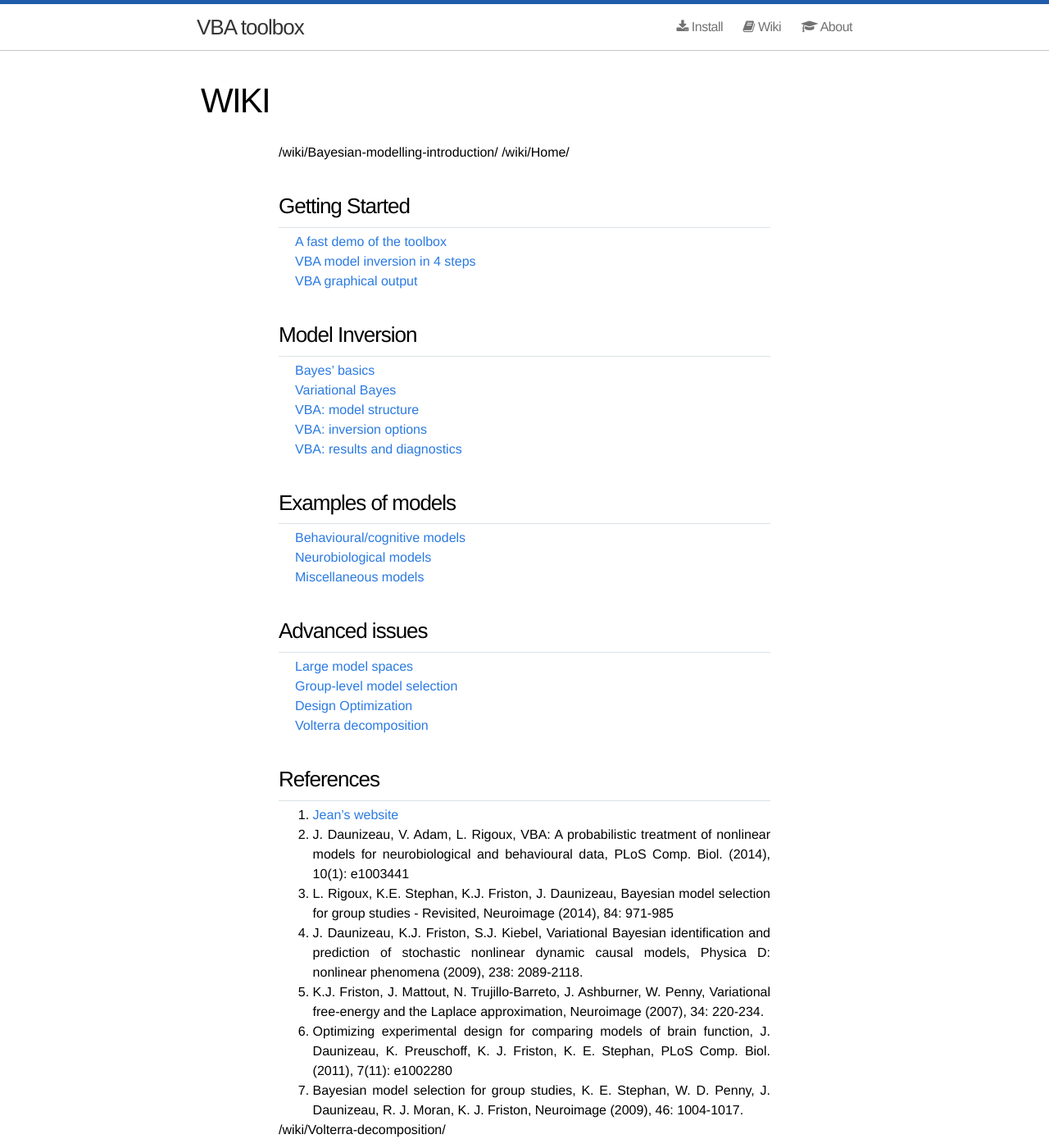
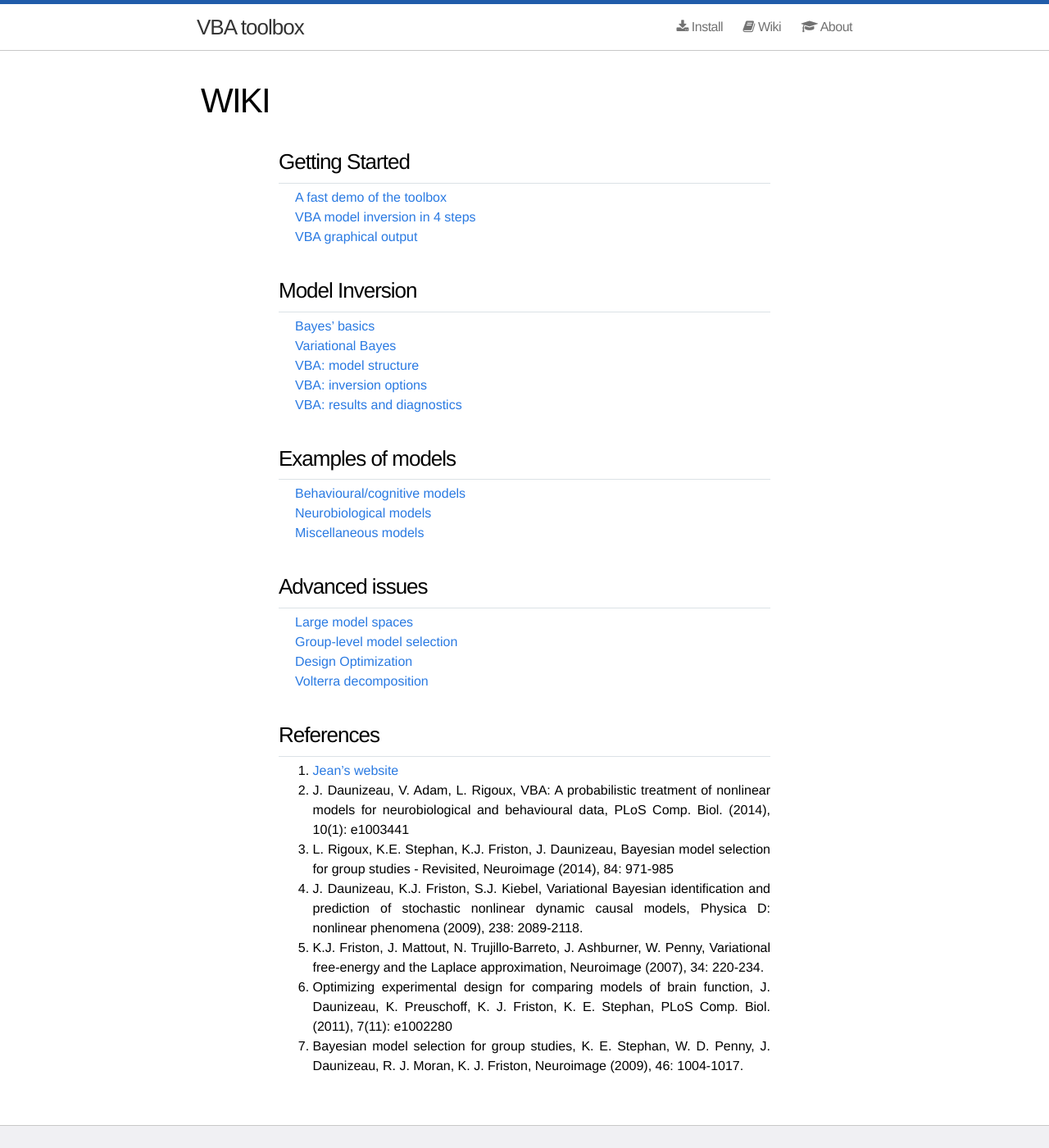
Before and after one commit to MBB-team/VBA-toolbox, a Jekyll site: the page built from wiki/index.html, in a window 1280 px wide and 1400 px high. Shown: the whole window at 82% size. Built offline with Jekyll 4.4.1, drawn with Linux system fonts in a browser that asks for light colours; nearby versions of some CDN libraries.

Commit message:
home corrected

```diff
--- a/wiki/index.html
+++ b/wiki/index.html
@@ -4,7 +4,6 @@ title: 'WIKI'
 ---
 <div id='wiki_toc'>
   {% for wiki_page in site.wiki %}
-  {{ wiki_page.url }}
   {% if wiki_page.url == "/wiki/Home/" %}
     {{ wiki_page.content | markdownify }}
   {% endif %}
```
